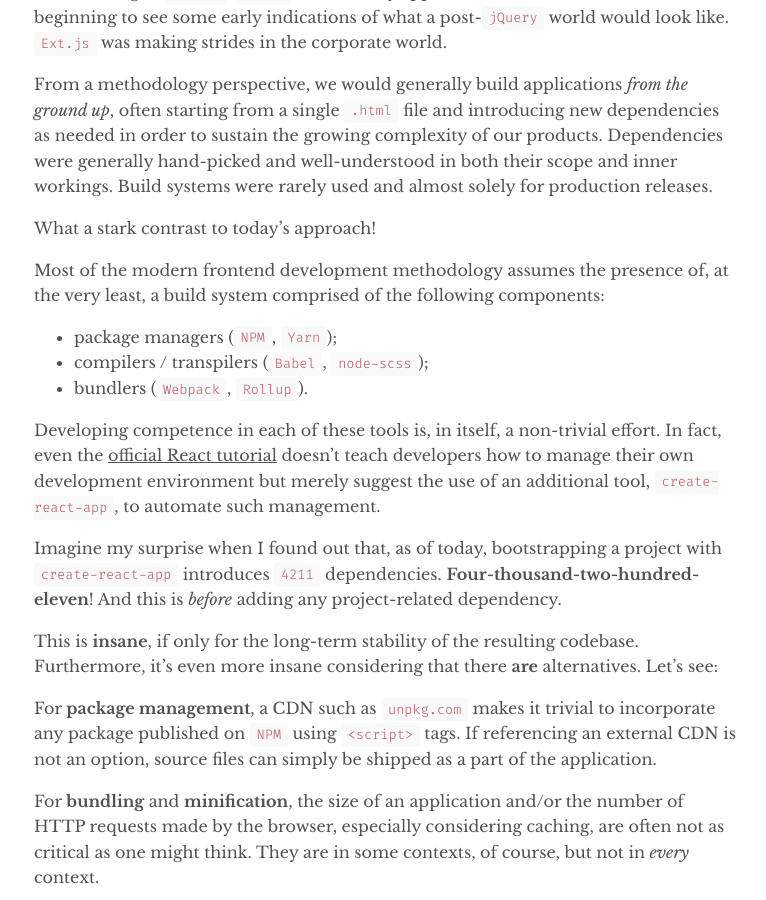
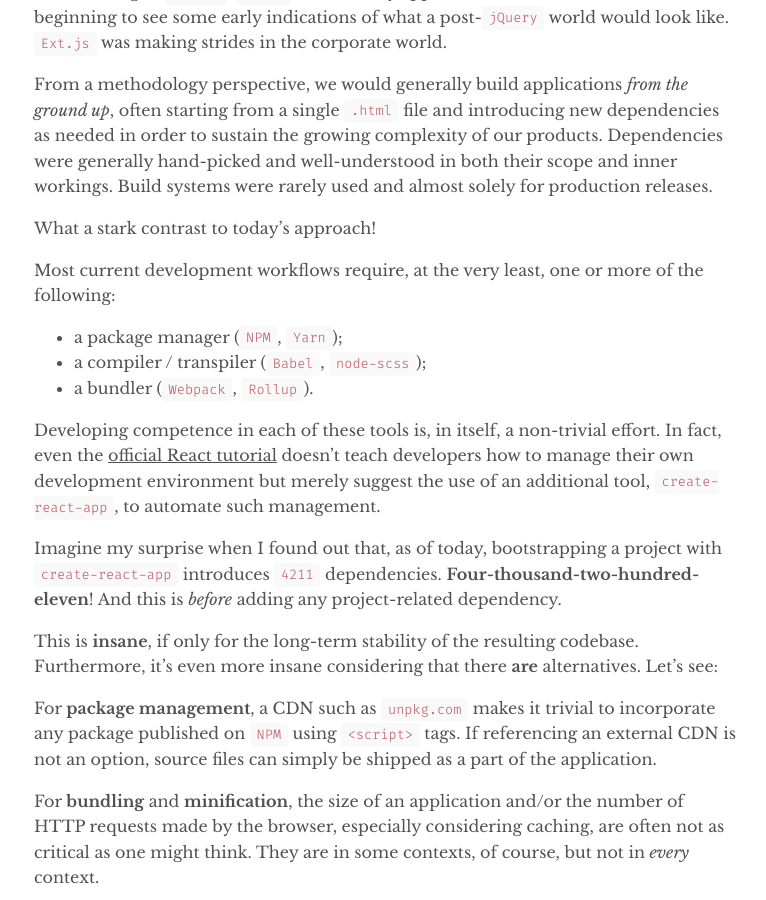
Before and after one commit to jacoscaz/treesandrobots.github.io, a Jekyll site: the page built from _posts/2019-06-16-redux-react-without-bundlers-compilers-package-managers-build-system.md, in a window 1280 px wide and 900 px high, scrolled down 598 px. Shown: the whole window, without its empty margins (254-1020 px from the left). Built offline with Jekyll 4.4.1, drawn with Linux system fonts in a browser that asks for light colours.

Commit message:
improves the flow of a paragraph

```diff
--- a/_posts/2019-06-16-redux-react-without-bundlers-compilers-package-managers-build-system.md
+++ b/_posts/2019-06-16-redux-react-without-bundlers-compilers-package-managers-build-system.md
@@ -33,12 +33,12 @@
 
 What a stark contrast to today's approach!
 
-Most of the modern frontend development methodology assumes the presence of, at
-the very least, a build system comprised of the following components:
+Most current development workflows require, at the very least, one or more of
+the following:
 
-- package managers (`NPM`, `Yarn`);
-- compilers / transpilers (`Babel`, `node-scss`);
-- bundlers (`Webpack`, `Rollup`).
+- a package manager (`NPM`, `Yarn`);
+- a compiler / transpiler (`Babel`, `node-scss`);
+- a bundler (`Webpack`, `Rollup`).
 
 Developing competence in each of these tools is, in itself, a non-trivial
 effort. In fact, even the [official React tutorial](https://reactjs.org/tutorial/tutorial.html#prerequisites)
```
